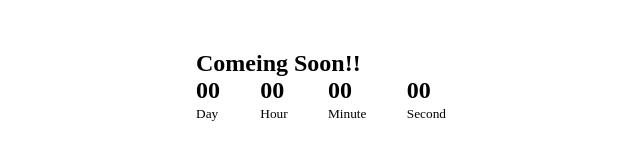
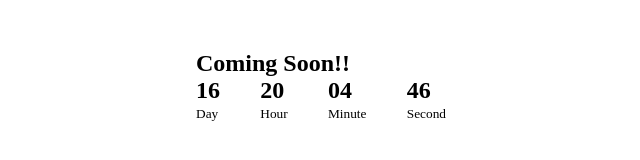
Before and after one commit to learnwithkawsar721/count-down-app, a plain HTML site: page index.html in a window 1280 px wide. Shown: the full height of the page, 319-959 px from the left. Drawn offline with Linux system fonts and the light colour scheme.

Commit message:
day update

```diff
--- a/assets/js/app.js
+++ b/assets/js/app.js
@@ -1,5 +1,5 @@
 const countDown =()=>{
-    const countDate = new Date(`sep 14,2021 00:00:00`).getTime();
+    const countDate = new Date(`oct 1,2021 00:00:00`).getTime();
     const now = new Date().getTime();
     const gap = countDate - now;
     //how the fucks does time work?
@@ -14,7 +14,7 @@ const countDown =()=>{
     const textMinut = Math.floor((gap%hour)/minute);
     const textSecond = Math.floor((gap%minute)/second);
     if(countDate < now ){
-       return;
+      return;
     }
     document.querySelector('.day').innerText = textDay<10?'0'+textDay:textDay;
     document.querySelector('.hour').innerText = textHour<10?'0'+textHour:textHour;
@@ -24,5 +24,5 @@ const countDown =()=>{
 }
 countDown();
 
-const clearTime = setInterval(countDown,1000);
+let clearTime = setInterval(countDown,1000);
 console.log(clearTime);
--- a/index.html
+++ b/index.html
@@ -11,7 +11,7 @@
 <body>
     <section class="main-content">
         <div class="coundown-area">
-            <h1 class="coundown_title">Comeing Soon!!</h1>
+            <h1 class="coundown_title">Coming Soon!!</h1>
             <div class="coundown">
                 <div class="container-day">
                     <h1 class="day">00</h1>
```
